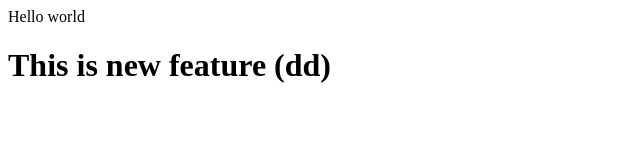
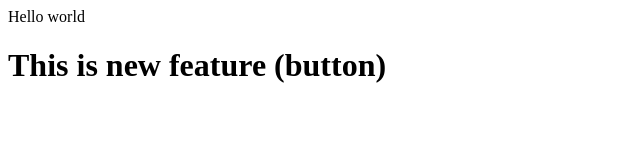
Before and after one commit to juned456/local-repo, a plain HTML site: page index.html in a window 1280 px wide. Shown: the whole page, without its empty margins (0-640 px from the left). Drawn offline with Linux system fonts and the light colour scheme.

```diff
--- a/index.html
+++ b/index.html
@@ -1,2 +1,2 @@
 <p>Hello world</p>
-<h1> This is new feature (dd)</h1>
+<h1> This is new feature (button)</h1>
```
